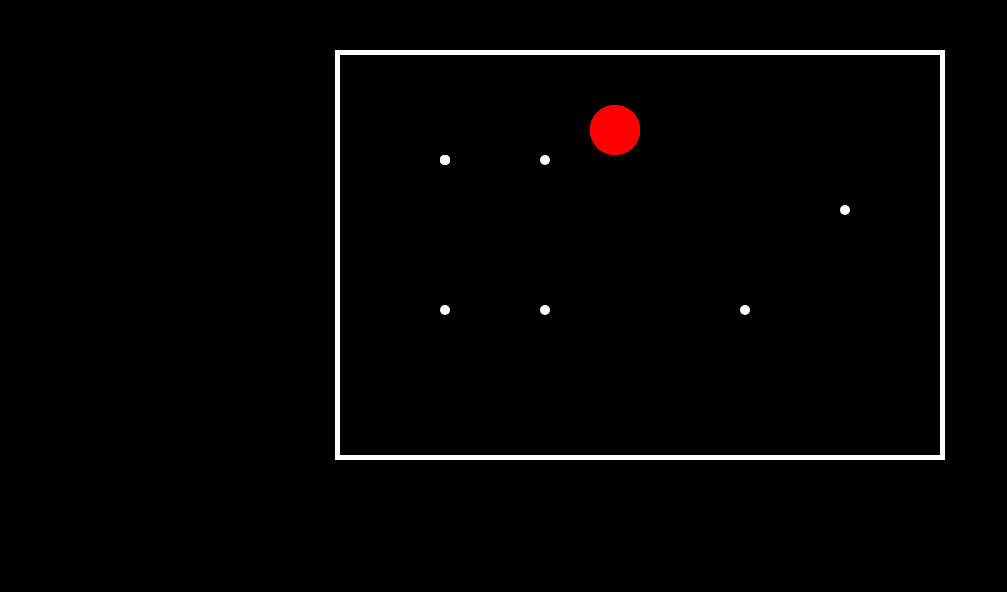
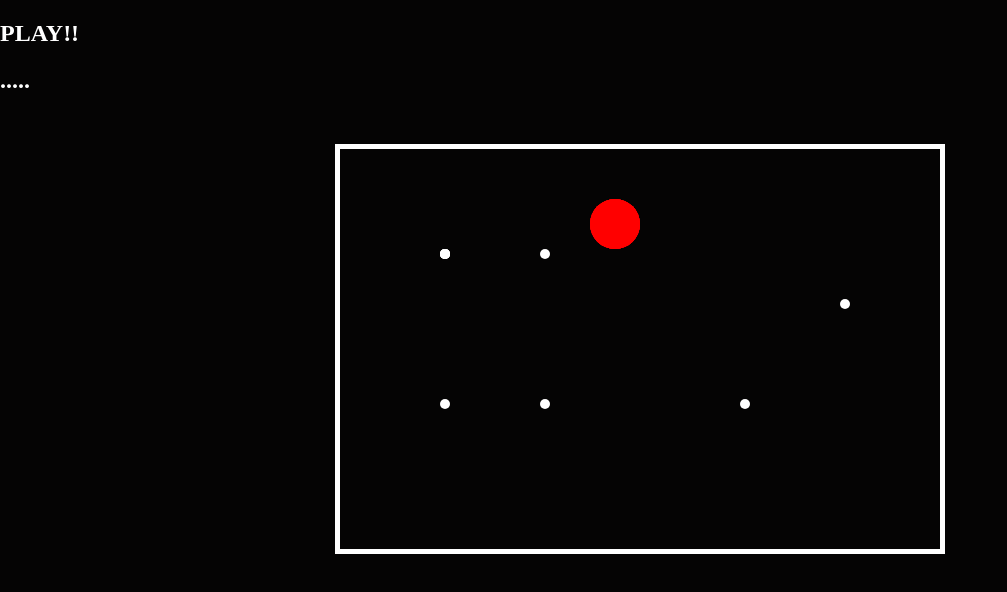
Before and after one commit to Evance975/simple-pac-man-game-, a plain HTML site: page index.html in a window 1280 px wide. Shown: the top 592 px of the page, without its empty margins (0-1007 px from the left). Drawn offline with Linux system fonts and the light colour scheme.

Commit message:
second commit

```diff
--- a/index.css
+++ b/index.css
@@ -1,7 +1,11 @@
 body {
     margin: 0;
     padding: 0;
-    background-color: #000000;
+    background-color: #050404;
+}
+
+h2 {
+    color: #ffffff;
 }
 
 .game-container {
--- a/index.html
+++ b/index.html
@@ -8,6 +8,8 @@
 	<link rel="stylesheet" type="text/css" href="index.css">
 </head>
 <body>
+    <h2>PLAY!!</h2>
+    <h2>.....</h2>
     <div class="game-container">
 		<div class="pacman"></div>
 		<div class="ghost"></div>
```
